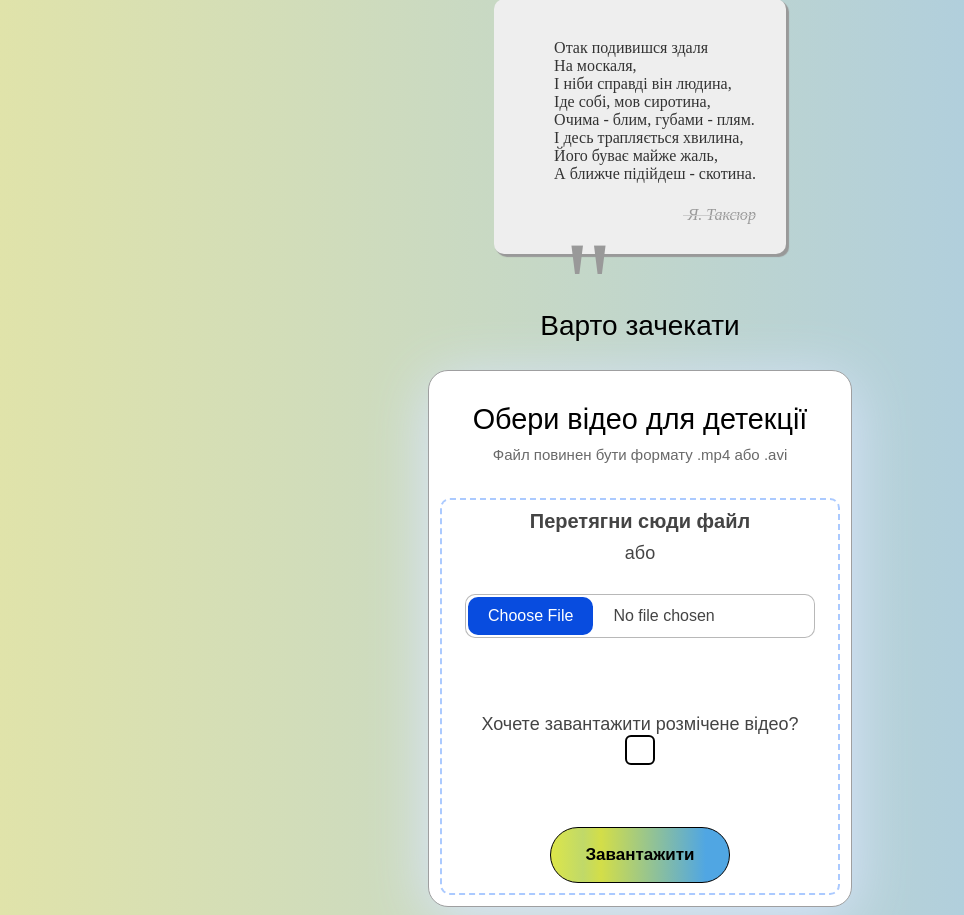
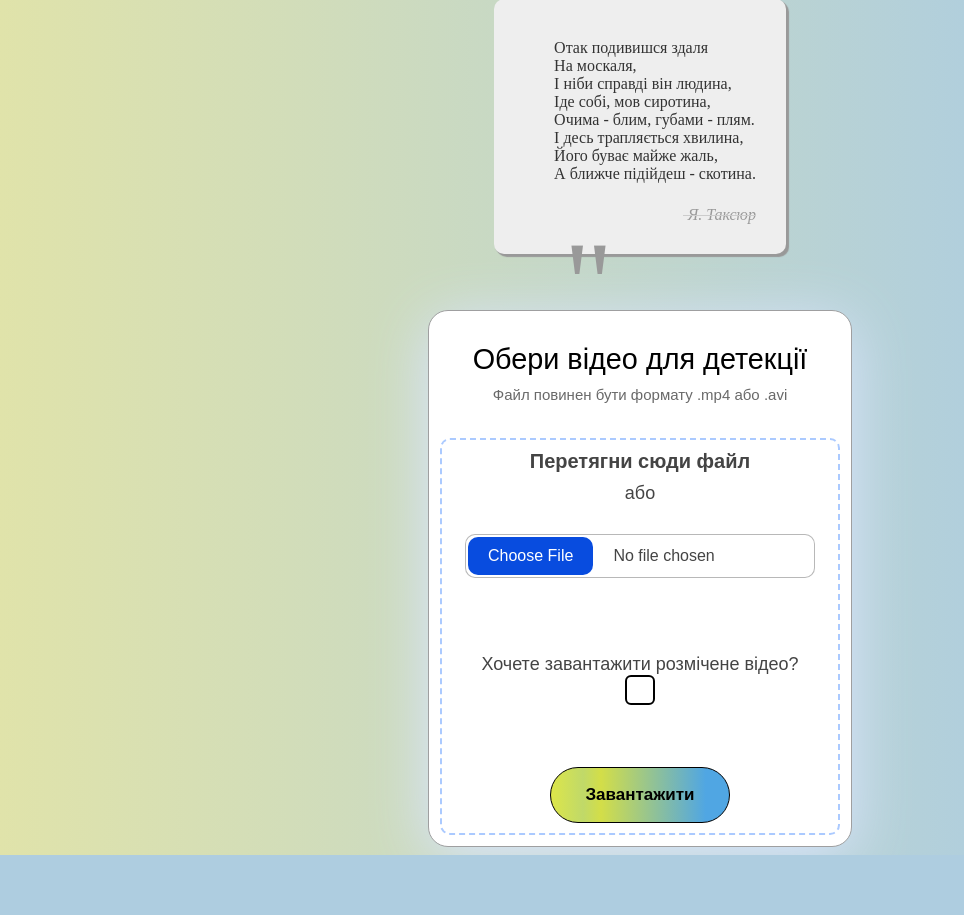
Before and after one commit to kashperova/spf-hack-neural-noodles, a Flask app: page / in a window 1280 px wide. Shown: the part 157-1072 px from the top of the page, without its empty margins (0-964 px from the left). After the commit the page ends 1012 px from the top, so only its background shows below. Run offline with Flask 3, Linux system fonts and the light colour scheme; some libraries are stand-ins or nearby versions.

Commit message:
Model changed

```diff
--- a/app.py
+++ b/app.py
@@ -177,13 +177,13 @@ def home():
     if request.method == 'POST':
         # save video in dir
         f = request.files['file']
-        video_path = 'uploads/' + f.filename
+
         global FILE
         FILE = f.filename
+        video_path = os.path.join(os.getcwd(), 'uploads/' + FILE)
         f.save(video_path)
 
         # remove previous predictions
-        video_path = 'uploads/' + FILE
         files = glob.glob('static/images/*')
         for f in files:
             os.remove(f)
--- a/templates/index.html
+++ b/templates/index.html
@@ -23,7 +23,7 @@
 </div>
     </center>
     <center>
-        <p id="wait_msg">Варто зачекати</p>
+        <p id="wait_msg" style="display:none;">Варто зачекати</p>
         <div id="loading" style="display:none;" class="spinner"></div>
         <div id="content" class="form-container">
         <form class="form" id = 'form' method="POST" enctype="multipart/form-data">
```
Also changed, not shown: 4 other files.
